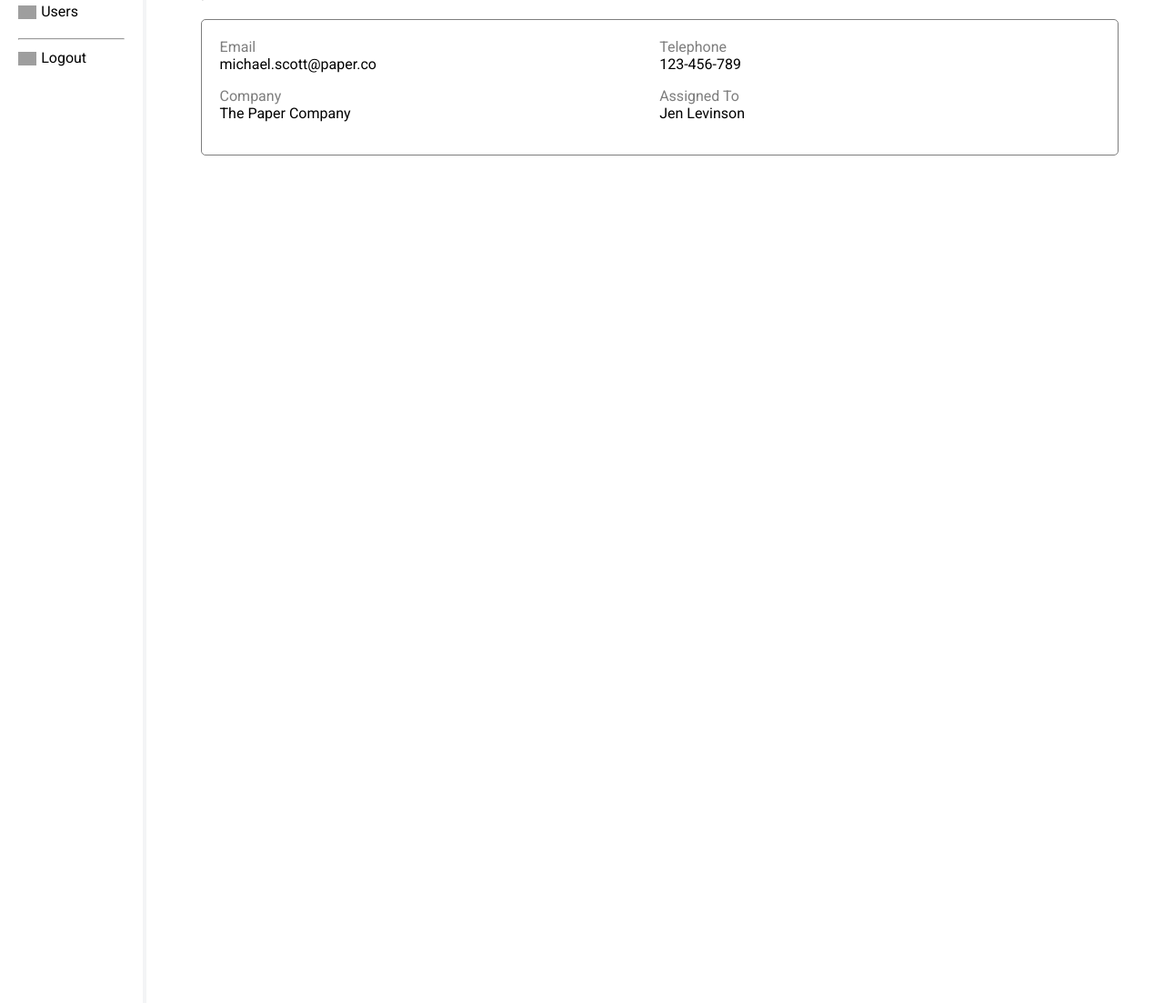
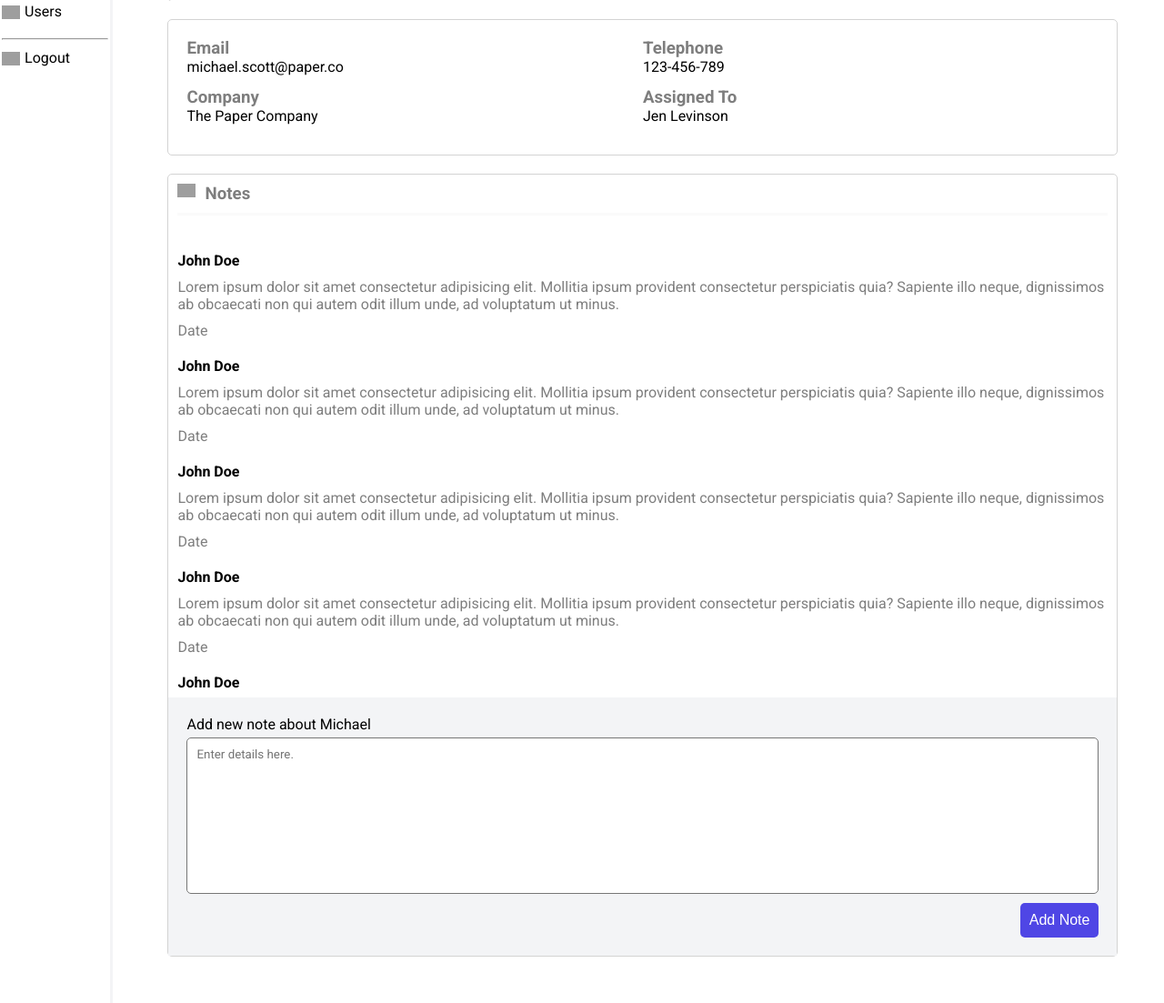
Before and after one commit to jaecoder20/info2180-finalproject, a PHP site: page /contactDetails.html in a window 1280 px wide. Shown: the part 254-1357 px from the top of the page at 91% size. Run offline with PHP 8.4, Linux system fonts and the light colour scheme; grey boxes are pictures that could not be loaded.

Commit message:
Added Notes section

```diff
--- a/frontend/contactDetails.css
+++ b/frontend/contactDetails.css
@@ -9,6 +9,7 @@
     --sales-colr: #fcd34d;
     --assign-me-colr:#4ade80;
     --sales-colr-dark: #fbbf24;
+    --box-colr: rgba(200, 200, 200,0.8);
 }
 
 *{
@@ -56,7 +57,7 @@ h1{
     background-color: white;
 }
 
-.navigation .list-items img, .dashboard .list-items img, .dash-top img, .header div:nth-of-type(2) img, .control-buttons img{
+.navigation .list-items img, .dashboard .list-items img, .dash-top img, .header div:nth-of-type(2) img, .control-buttons img, .contact-notes img{
     width: 20px;
 }
 .navigation .list-items img{
@@ -138,7 +139,8 @@ hr{
 
 .content{
     height: 100% ;
-    overflow: auto;
+    overflow-x: hidden;
+    overflow-y: auto;
     background-color: white;
     width: 99.7%;
     float: right;
@@ -208,7 +210,7 @@ hr{
     grid-template-columns: 1fr 1fr;
     grid-template-rows: 1fr 1fr;
     width: 99%;
-    border: 1px solid var(--colr-1);
+    border: 1px solid rgba(200, 200, 200,0.8);
     border-radius: 5px;
     height: 150px;
     padding: 20px;
@@ -219,4 +221,77 @@ hr{
     color: var(--colr-1);
 }
 
-  /* for custom scrollbar for webkit browser*/
+.contact-notes{
+    position: relative;
+    left: 10px;
+    border: 1px solid var(--box-colr);
+    border-radius: 5px;
+    width: 99%;
+}
+.notes-top{
+
+    padding: 10px 10px;
+}
+.contact-notes img{
+    float: left;
+    margin-right: 10px;
+}
+.contact-notes hr{
+    margin: 10px 0 20px 0;
+    height: 3px;
+    background-color: rgba(200, 200, 200,0.1);
+    border: none;
+}
+
+.notes{
+    padding: 10px;
+    overflow-y: auto;
+    max-height: 500px;
+
+    padding: 10px 10px;
+}
+
+.notes *{
+    margin-bottom: 10px;
+}
+
+.note{
+    margin-bottom: 20px;
+}
+
+#note-details, .note-date{
+    color: var(--colr-1);
+}
+
+.add-new-note{
+    background-color: var(--background-color-2);
+    padding: 20px;
+}
+form{
+    display: flex;
+    flex-direction: column;
+    gap: 10px;
+
+}
+textarea{
+    resize: none;
+    margin-top: 5px;
+    border-radius: 5px;
+    padding: 10px;
+    font-family: var(--default-font);
+}
+
+input[type='submit']{
+    align-self: flex-end;
+    cursor: pointer;
+    display: flex;
+    justify-content: center;
+    align-items: center;
+    gap: 10px;
+    font-size: 1rem;
+    padding: 10px;
+    background-color: var(--button);
+    color: white;
+    border: none;
+    border-radius: 5px;
+}
--- a/frontend/contactDetails.html
+++ b/frontend/contactDetails.html
@@ -32,7 +32,7 @@
                 <div class="contact-top">
                     <div class="info">
                         <img src="/docs/user-profile-avatar-svgrepo-com.svg" alt="">
-                        <h2>Mr. Michael Scott</h2>
+                        <h2 id="user-ful-name">Mr. Michael Scott</h2>
                         <p class="date-information">Created on November 9, 2022 By David Wallace</p>
                         <p class="date-information">Updated on November 13, 2022</p>
                     </div>
@@ -43,24 +43,72 @@
                 </div>
                 <div class="contact-details">
                     <div class="user-info">
-                        <p class="titles">Email</p>
+                        <h3 class="titles">Email</h3>
                         <p id="info-email">michael.scott@paper.co</p>
                     </div>
                     <div class="user-info">
-                        <p class="titles">Telephone</p>
+                        <h3 class="titles">Telephone</h3>
                         <p id="info-tele">123-456-789</p>
                     </div>
                     <div class="user-info">
-                        <p class="titles">Company</p>
+                        <h3 class="titles">Company</h3>
                         <p id="info-company">The Paper Company</p>
                     </div>
                     <div class="user-info">
-                        <p class="titles">Assigned To</p>
+                        <h3 class="titles">Assigned To</h3>
                         <p id="info-assigned">Jen Levinson</p>
                     </div>
                 </div>
                 <div class="contact-notes">
-
+                    <div class="notes-top">
+                        <img src="/docs/note-text-svgrepo-com.svg" alt="">
+                        <h3 class="titles">Notes</h3>
+                        <hr>
+                    </div>
+                    <div class="notes">
+                        <div class="note">
+                            <h4 class="note-creator">John Doe</h4>
+                            <p id="note-details">Lorem ipsum dolor sit amet consectetur adipisicing elit.
+                                Mollitia ipsum provident consectetur perspiciatis quia? Sapiente illo neque,
+                                dignissimos ab obcaecati non qui autem odit illum unde, ad voluptatum ut minus.</p>
+                            <p class="note-date">Date</p>
+                        </div>
+                        <div class="note">
+                            <h4 class="note-creator">John Doe</h4>
+                            <p id="note-details">Lorem ipsum dolor sit amet consectetur adipisicing elit.
+                                Mollitia ipsum provident consectetur perspiciatis quia? Sapiente illo neque,
+                                dignissimos ab obcaecati non qui autem odit illum unde, ad voluptatum ut minus.</p>
+                            <p class="note-date">Date</p>
+                        </div>
+                        <div class="note">
+                            <h4 class="note-creator">John Doe</h4>
+                            <p id="note-details">Lorem ipsum dolor sit amet consectetur adipisicing elit.
+                                Mollitia ipsum provident consectetur perspiciatis quia? Sapiente illo neque,
+                                dignissimos ab obcaecati non qui autem odit illum unde, ad voluptatum ut minus.</p>
+                            <p class="note-date">Date</p>
+                        </div>
+                        <div class="note">
+                            <h4 class="note-creator">John Doe</h4>
+                            <p id="note-details">Lorem ipsum dolor sit amet consectetur adipisicing elit.
+                                Mollitia ipsum provident consectetur perspiciatis quia? Sapiente illo neque,
+                                dignissimos ab obcaecati non qui autem odit illum unde, ad voluptatum ut minus.</p>
+                            <p class="note-date">Date</p>
+                        </div>
+                        <div class="note">
+                            <h4 class="note-creator">John Doe</h4>
+                            <p id="note-details">Lorem ipsum dolor sit amet consectetur adipisicing elit.
+                                Mollitia ipsum provident consectetur perspiciatis quia? Sapiente illo neque,
+                                dignissimos ab obcaecati non qui autem odit illum unde, ad voluptatum ut minus.</p>
+                            <p class="note-date">Date</p>
+                        </div>
+                    </div>
+                    <div class="add-new-note">
+                        <p >Add new note about <span id="user-first-name">Michael</span></p>
+                        <form action="#">
+                            <textarea required placeholder="Enter details here." name="note" id="text-note" cols="140" rows="10"></textarea>
+                            <input type="submit" value="Add Note">
+                        </form>
+                    </div>
                 </div>
             </div>
         </section>
```
Also changed, not shown: docs/note-text-svgrepo-com.svg (added).
